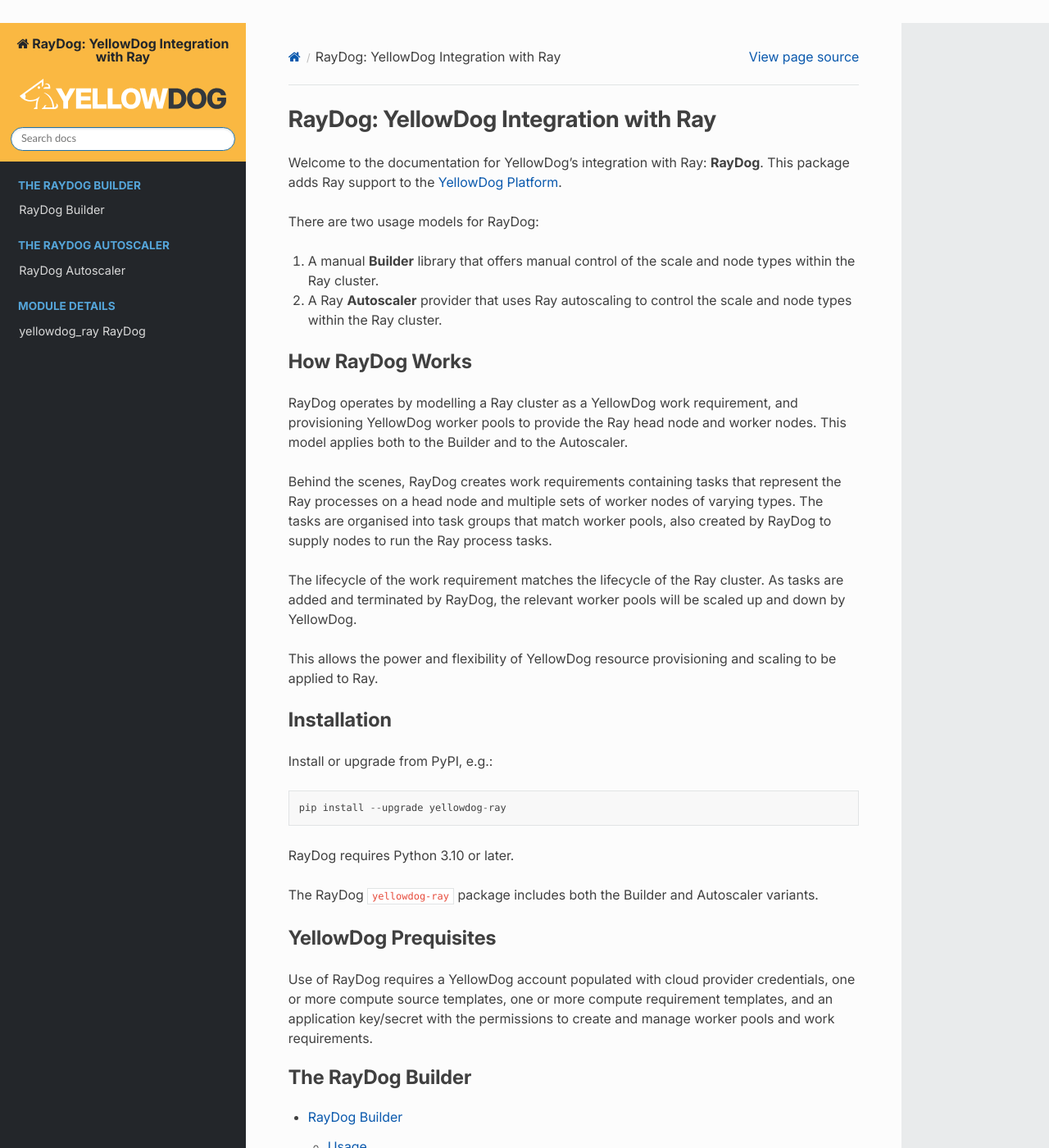
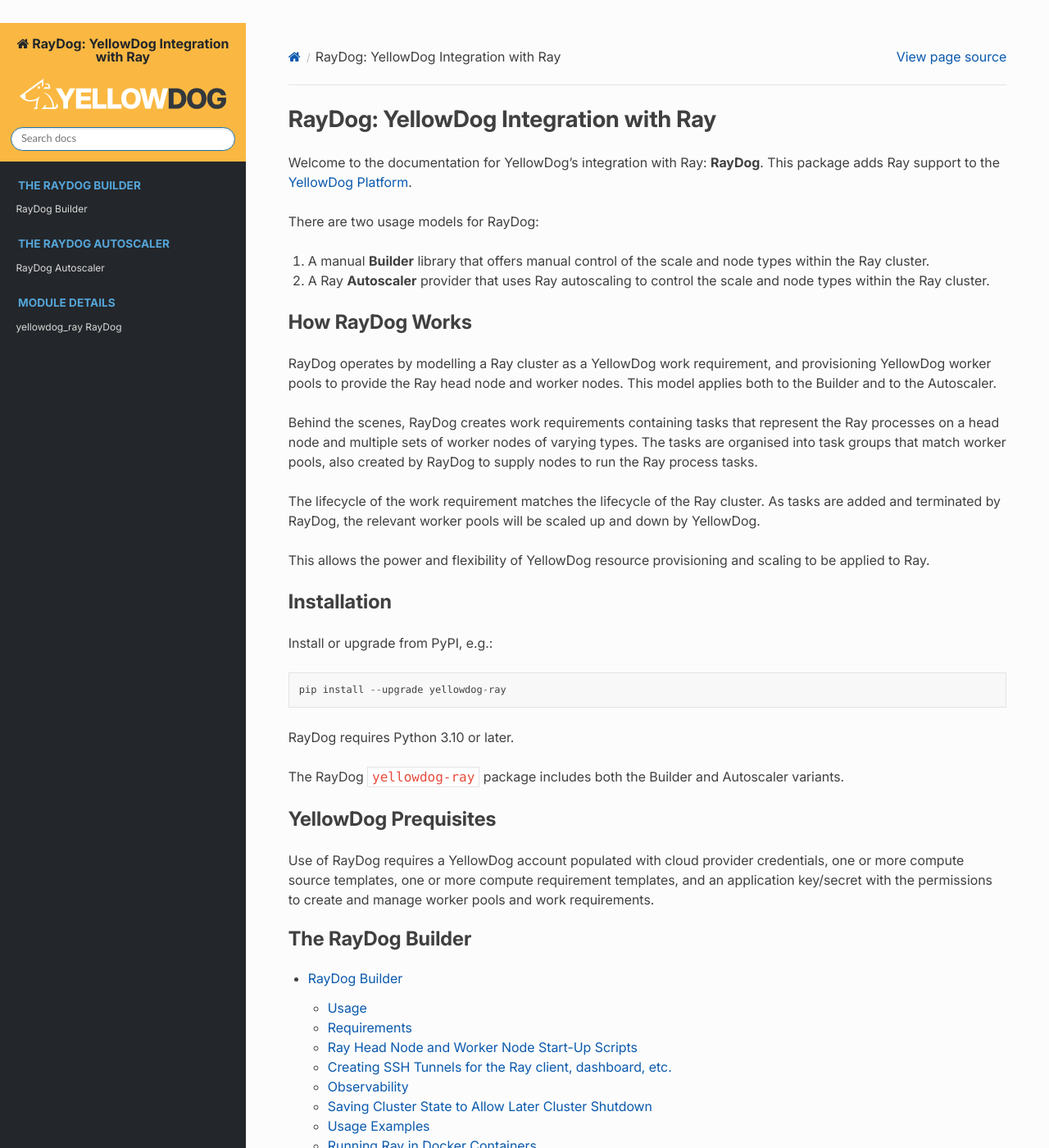
Before and after one commit to yellowdog/raydog, a Sphinx documentation site: the page built from docs/index.rst, in a window 1280 px wide and 1400 px high. Shown: the whole window at 82% size. Built offline with Sphinx 7.4.7 and the Read the Docs theme 3.1.0, drawn with Linux system fonts in a browser that asks for light colours.

Commit message:
Update menu styles

```diff
--- a/docs/_static/custom.css
+++ b/docs/_static/custom.css
@@ -53,6 +53,28 @@
   font-weight: 700;
 }
 
+a {
+  color: var(--yd-blue-500);
+}
+
+.toctree-wrapper code {
+  font-size: 0.875rem;
+}
+
+.wy-menu-vertical a {
+  font-size: 0.75rem;
+}
+
+.rst-content code,
+.rst-content tt,
+code {
+  font-size: 1em;
+}
+
+.wy-nav-content {
+  max-width: 100% !important;
+}
+
 .wy-nav-content-wrap {
   background-color: var(--yd-grey-100);
 }
```
